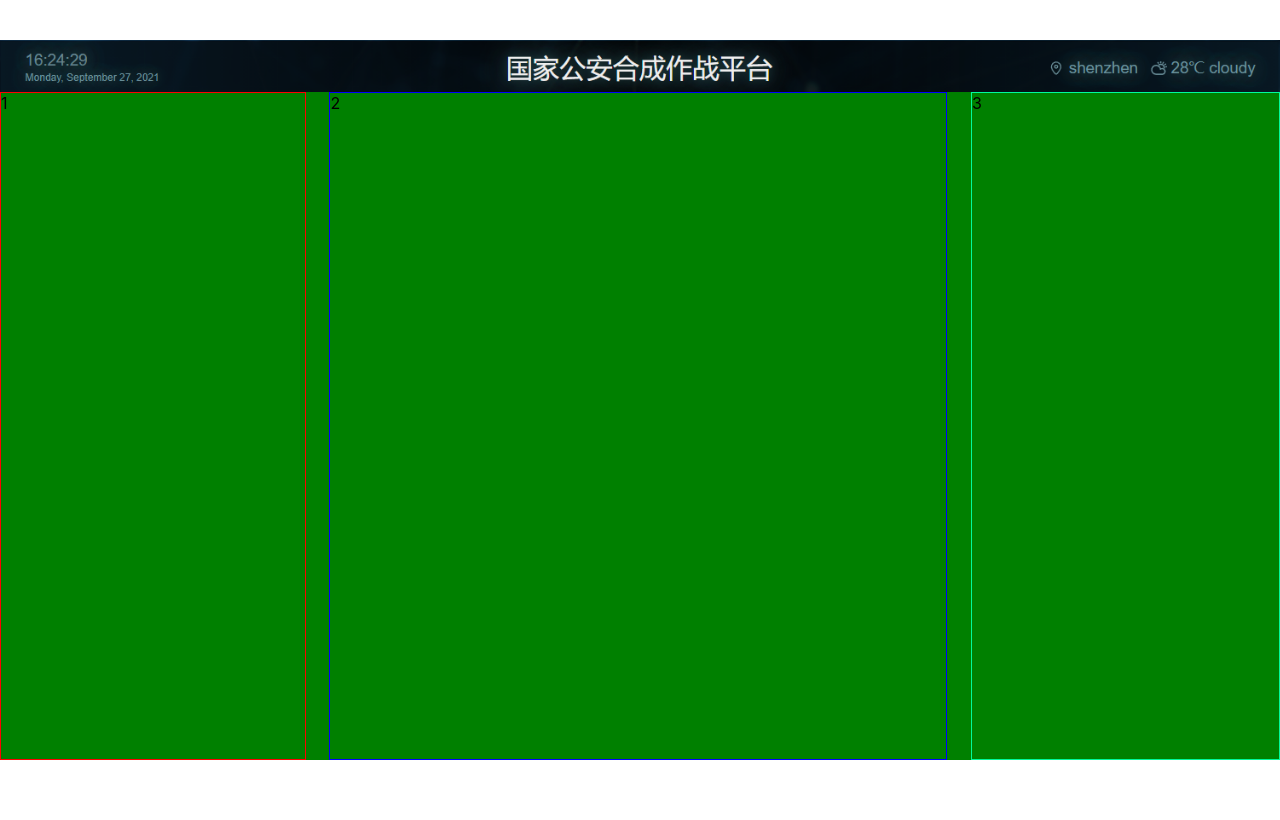
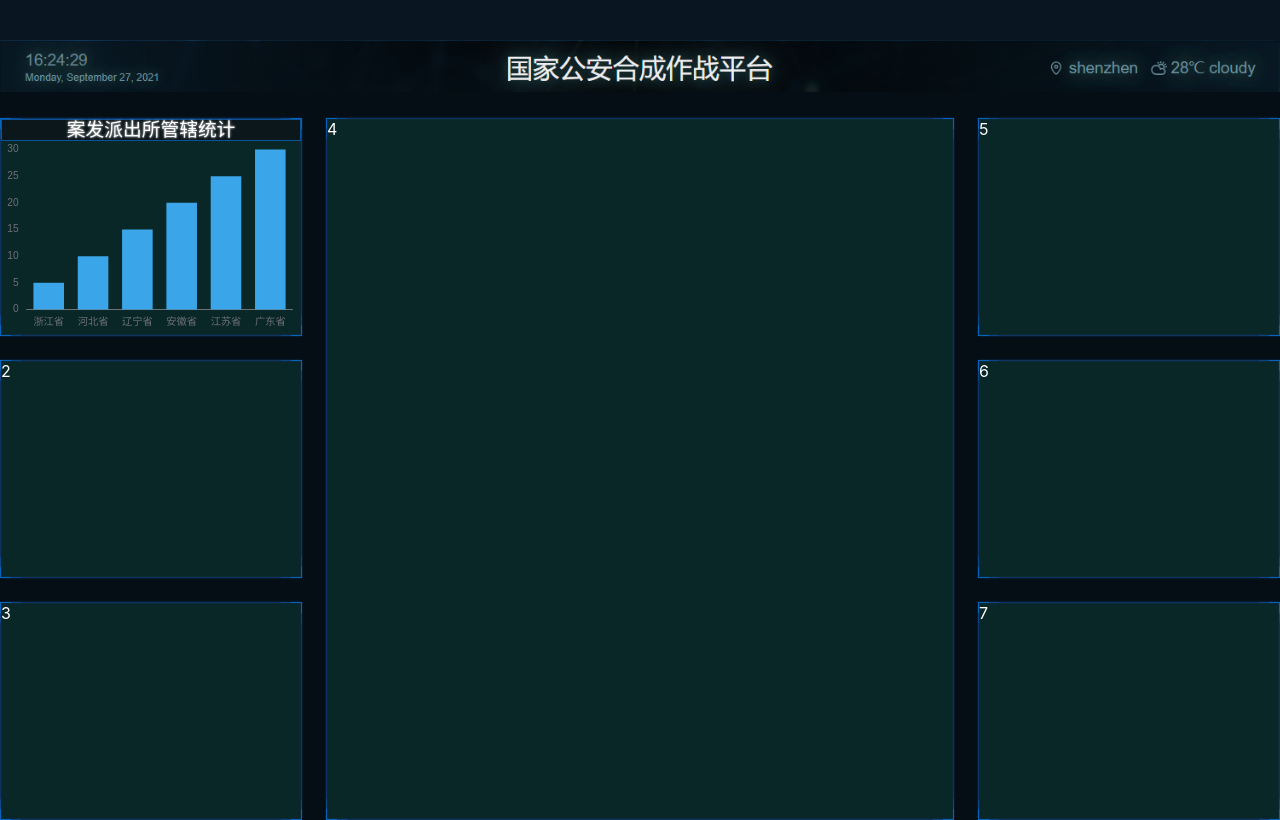
Before and after one commit to LiYuyu123/LI-Big, a React (Vite) app: page /#/ in a window 1280 px wide. Built offline with nearby package versions, Linux system fonts and the light colour scheme.

Commit message:
完成柱形图

```diff
--- a/index.html
+++ b/index.html
@@ -9,7 +9,7 @@
     <script>
         const clientHeight=document.documentElement.clientHeight
         const clientWidth=document.documentElement.clientWidth
-        let pageWidth
+        window.pageWidth
         if(clientWidth/clientHeight > 16/9){
             pageWidth=clientHeight *(16/9)
         }else {
--- a/src/component/Home.tsx
+++ b/src/component/Home.tsx
@@ -1,15 +1,72 @@
-import React from 'react';
+import React, {useEffect, useRef} from 'react';
 import './home.scss'
 import headerBg from '../image/2.png'
+import * as echarts from 'echarts';
+const Home=()=>{
+    const ref=useRef(null)
+    const px=(n)=>n / 1502 * (window as any).pageWidth
+    useEffect(()=>{
+        let myChart = echarts.init(ref.current);
+        myChart.setOption({
 
-const Home=()=>{
+            tooltip: {},
+            xAxis: {
+                data: ['浙江省', '河北省', '辽宁省', '安徽省', '江苏省', '广东省'],
+                axisTick:{show:false},
+                axisLabel:{
+                    fontSize:px(12),
+                    formatter(val){
+                        console.log(val)
+                        if(val.length >3){
+                            const array=val.split('')
+                            array.splice(3,0,'\n')
+                            return array.join('')
+                        }else {
+                            return val
+                        }
+                    }
+                },
+            },
+            grid:{
+                x: px(30),
+                y:px(10),
+                x2:px(10),
+                y2:px(30),
+            },
+            yAxis: {
+                splitLine:{show:false},
+                axisLabel:{
+                    fontSize:px(12)
+                }
+            },
+            series: [
+                {
+                    name: '0',
+                    type: 'bar',
+                    data: [5,10,15,20,25,30],
+                    itemStyle: {color:'#3aa6e9'}
+                }
+            ]
+        });
+    },[])
     return(
         <div className='home'>
             <header style={{backgroundImage: `url(${headerBg})`}}/>
             <main>
-                <section className='section1'>1</section>
-                <section className='section2'>2</section>
-                <section className='section3'>3</section>
+                <section className='section1'>
+                    <div className="bordered 案发">
+                        <h1>案发派出所管辖统计</h1>
+                        <div ref={ref} className='chart'>
+
+                        </div>
+                    </div>
+                </section>
+                <section className='bordered section2'>2</section>
+                <section className='bordered section3'>3</section>
+                <section className='bordered section4'>4</section>
+                <section className='bordered section5'>5</section>
+                <section className='bordered section6'>6</section>
+                <section className='bordered section7'>7</section>
             </main>
         </div>
     )
--- a/src/component/home.scss
+++ b/src/component/home.scss
@@ -4,28 +4,86 @@
   flex: 1;
   display: flex;
   flex-direction: column;
+  background: #040e14;
   header {
     height: px(61);
     background-size: cover;
   }
   >main{
+    color: white;
+    padding-top: px(30);
     flex: 1;
    display: grid;
     grid-template:
-            "box1 box2 box2 box3" 752fr;
+            "box1 box4 box4 box5" 204fr
+            "box2 box4 box4 box6" 204fr
+            "box3 box4 box4 box7"  204fr / 349fr 349fr 349fr 349fr ;
     grid-column-gap: px(28);
     grid-row-gap: px(28);
+    .bordered{
+      border: 1px solid #0764bc;
+      position: relative;
+      box-shadow: 0 0 2px 0 #0f3361,inset 0 0 2px 0  #0f3361;
+      background: #0a2727;
+      &::before{
+        content: '';
+        position: absolute;
+        top: 0;
+        left: 0;
+        right: 0;
+        bottom: 0;
+       box-shadow:
+               21px 0 0 -20px #0f3361,
+               -21px 0 0 -20px #0f3361,
+               0 21px 0 -20px #0f3361,
+               0 -21px 0 -20px #0f3361,
+               11px 0 0 -10px #0d4483,
+               -11px 0 0 -10px #0d4483,
+               0 11px 0 -10px #0d4483,
+               0 -11px 0 -10px #0d4483,
+      ;
+
+      }
+    }
     >.section1{
-      border: 1px solid red;
       grid-area: box1;
     }
     >.section2{
-      border: 1px solid blue;
       grid-area: box2;
     }
     >.section3{
-      border: 1px solid mediumspringgreen;
       grid-area: box3;
     }
+    >.section4{
+      grid-area: box4;
+    }
+    >.section5{
+      grid-area: box5;
+    }
+    >.section6{
+      grid-area: box6;
+    }
+    >.section7{
+      grid-area: box7;
+    }
+    .案发{
+     height: px(256);
+      text-align: center;
+      display: flex;
+      flex-direction: column;
+      h1{
+        flex-shrink: 0;
+        background: #0c171b;
+        border: 1px solid #0a5299;
+        font-size: px(22);
+        line-height: px(24);
+        text-shadow: 0 0 px(3) white;
+      }
+      .chart{
+        flex: 1;
+
+      }
+    }
   }
+
 }
--- a/src/style/reset.scss
+++ b/src/style/reset.scss
@@ -18,6 +18,7 @@ code {
 body {
   font-family: $font-hei;
   font-size: 16px;
+  background: #091622;
 }
 #root{
   margin: 0 auto;
@@ -30,3 +31,6 @@ body {
   flex-direction: column;
   flex: 1;
 }
+h1,h2,h3,h4,h5,h6{
+  font-size: 16px;
+}
```
